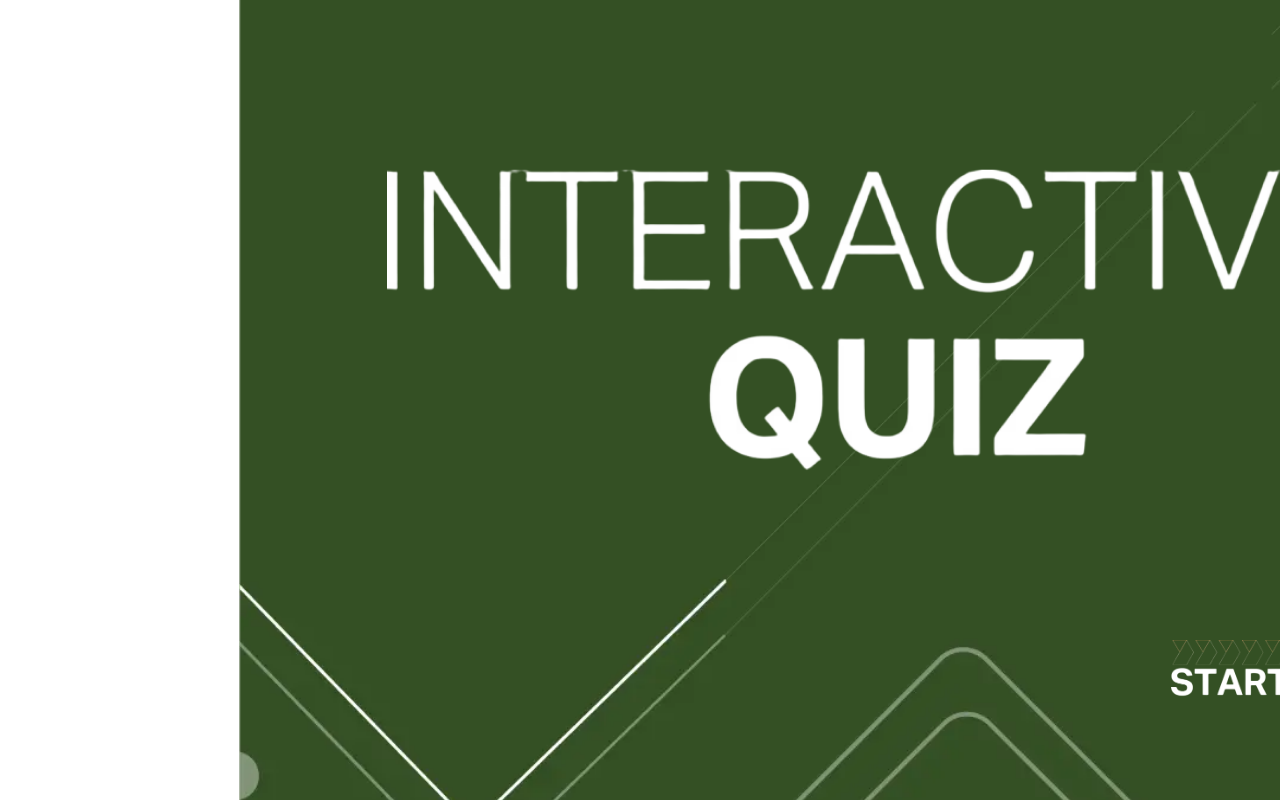
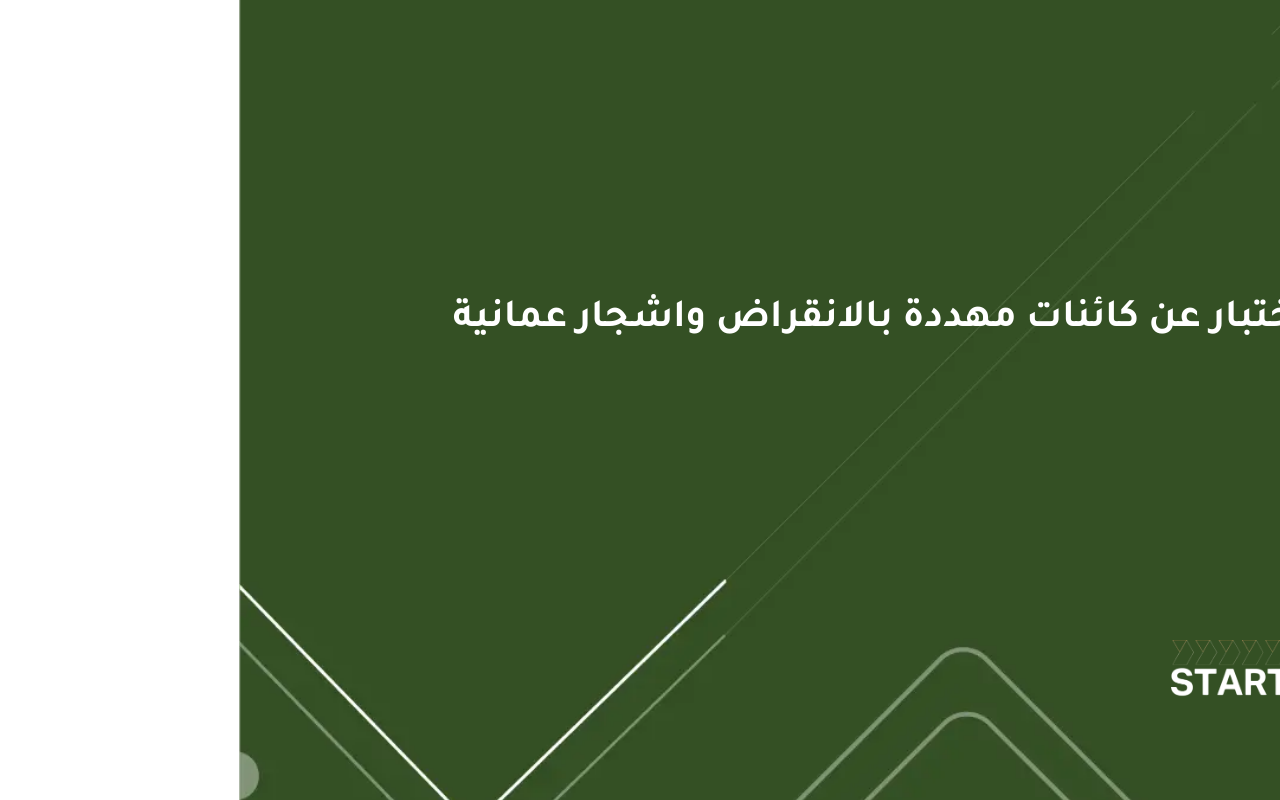
Before and after one commit to wasimakram516/InteractiveQuiz, a React (Create React App) app: page / in a window 1280 px wide. Built offline with nearby package versions, Linux system fonts and the light colour scheme; what jss-rtl would draw is missing.

Commit message:
updated the title

```diff
--- a/public/index.html
+++ b/public/index.html
@@ -31,7 +31,7 @@
       work correctly both with client-side routing and a non-root public URL.
       Learn how to configure a non-root public URL by running `npm run build`.
     -->
-    <title>Ba9mtna Gheer Quiz</title>
+    <title>اختبار عن كائنات مهددة بالانقراض واشجار عمانية</title>
   </head>
   <body>
     <noscript>You need to enable JavaScript to run this app.</noscript>
--- a/src/components/QuestionSelectionScreen.js
+++ b/src/components/QuestionSelectionScreen.js
@@ -38,7 +38,7 @@ function QuestionSelectionScreen({ quizData, selectQuestion }) {
             textAlign: 'center',
           }}
         >
-          اختبار فريق بصمتنا غير التطوعي
+          اختبار عن كائنات مهددة بالانقراض واشجار عمانية
         </Typography>
 
         <Grid container spacing={2} justifyContent="center">
--- a/src/components/StartScreen.js
+++ b/src/components/StartScreen.js
@@ -1,14 +1,15 @@
 import React from "react";
-import { Box, Button,  } from "@mui/material";
+import { Box, Button, Typography } from "@mui/material";
 import Start from "../assets/Intro/START.webp";
-import interactiveQuiz from "../assets/Intro/InteractiveQuiz.webp"
 import "../App.css"; // Import global styles
 
 function StartScreen({ startGame }) {
   return (
     <Box className="start-screen">
-      <img src={interactiveQuiz} alt="Interactive Quiz" className="game-title"/>
 
+      <Typography variant="h2" className="game-title">
+      اختبار عن كائنات مهددة بالانقراض واشجار عمانية
+      </Typography>
       {/* Start Button */}
       <Button
         variant="startButton"
```
